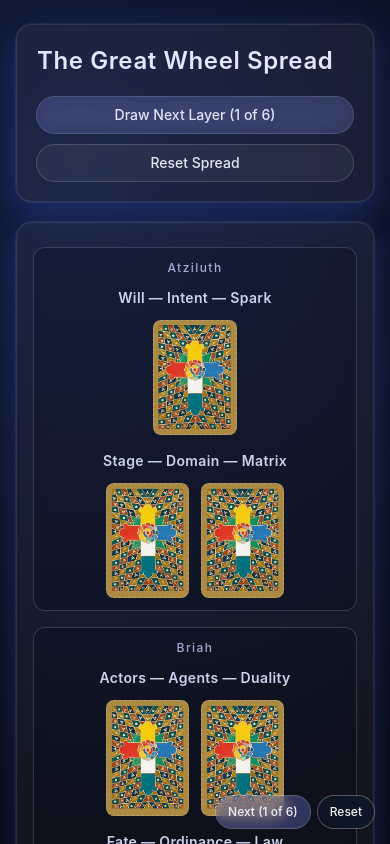
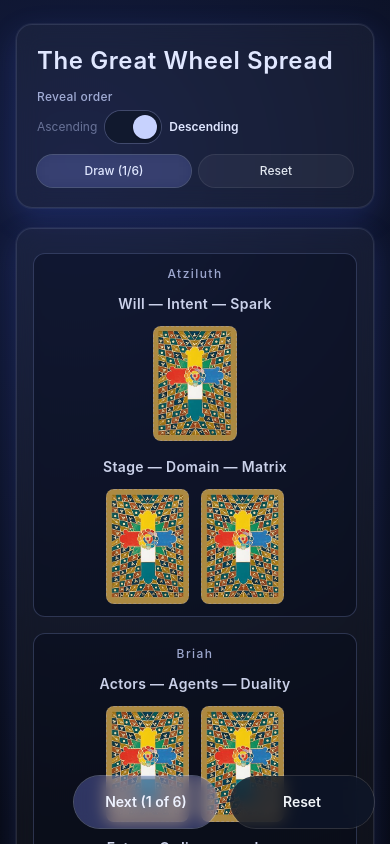
Before and after one commit to kiyotam23/thoth-tarot-spread, a Next.js app: page / in a window 390 px wide. Shown: the top 844 px of the page. Built offline with nearby package versions, Linux system fonts and the light colour scheme.

Commit message:
Initial commit without heavy files

```diff
--- a/app/globals.css
+++ b/app/globals.css
@@ -9,7 +9,215 @@
 body {
   margin: 0;
   min-height: 100vh;
-  background: radial-gradient(circle at 20% 10%, #131c3f 0%, #070a14 45%, #03040b 100%);
+  background: #04060e;
   color: #edf0ff;
   font-family: "Inter", "Noto Sans JP", system-ui, sans-serif;
 }
+
+/* Descending (Atziluth → Assiah): indigo / abyss */
+main[data-theme="descending"] {
+  min-height: 100vh;
+  color: #edf0ff;
+  background: radial-gradient(circle at 20% 10%, #131c3f 0%, #070a14 45%, #03040b 100%);
+}
+
+/* Ascending (Assiah → Atziluth): burgundy / wine */
+main[data-theme="ascending"] {
+  min-height: 100vh;
+  color: #f5e1e6;
+  background: radial-gradient(circle at 18% 8%, #4a1c28 0%, #1e0a10 45%, #0a0305 100%);
+}
+
+main[data-theme="descending"] .spread-outer {
+  border-color: rgba(199, 210, 254, 0.12);
+  background: rgba(255, 255, 255, 0.04);
+  box-shadow:
+    0 0 0 1px rgba(255, 255, 255, 0.05),
+    0 10px 30px rgba(80, 110, 255, 0.2);
+}
+
+main[data-theme="ascending"] .spread-outer {
+  border-color: rgba(200, 80, 100, 0.28);
+  background: rgba(50, 15, 24, 0.35);
+  box-shadow:
+    0 0 0 1px rgba(220, 100, 120, 0.12),
+    0 10px 32px rgba(60, 15, 30, 0.45);
+}
+
+main[data-theme="descending"] .spread-inner {
+  border-color: rgba(165, 180, 252, 0.22);
+  background: rgba(2, 6, 23, 0.35);
+}
+
+main[data-theme="ascending"] .spread-inner {
+  border-color: rgba(180, 70, 90, 0.35);
+  background: rgba(20, 6, 10, 0.45);
+}
+
+main[data-theme="descending"] .spread-title {
+  color: #e0e7ff;
+}
+
+main[data-theme="ascending"] .spread-title {
+  color: #fce8ee;
+}
+
+main[data-theme="descending"] .spread-hint {
+  color: rgba(199, 210, 254, 0.78);
+}
+
+main[data-theme="ascending"] .spread-hint {
+  color: rgba(252, 200, 210, 0.78);
+}
+
+main[data-theme="descending"] .spread-txt-strong {
+  color: #e0e7ff;
+  font-weight: 600;
+}
+
+main[data-theme="ascending"] .spread-txt-strong {
+  color: #ffc9d4;
+  font-weight: 600;
+}
+
+main[data-theme="descending"] .spread-txt-faint {
+  color: rgba(199, 210, 254, 0.45);
+}
+
+main[data-theme="ascending"] .spread-txt-faint {
+  color: rgba(255, 180, 195, 0.45);
+}
+
+main[data-theme="descending"] .spread-world-label {
+  color: rgba(199, 210, 254, 0.78);
+}
+
+main[data-theme="ascending"] .spread-world-label {
+  color: rgba(255, 190, 200, 0.82);
+}
+
+main[data-theme="descending"] .spread-triad {
+  color: rgba(224, 231, 255, 0.9);
+}
+
+main[data-theme="ascending"] .spread-triad {
+  color: rgba(255, 220, 228, 0.92);
+}
+
+main[data-theme="descending"] .spread-toggle {
+  background: rgba(15, 23, 42, 0.8);
+  box-shadow: 0 0 0 1px rgba(199, 210, 254, 0.22);
+}
+main[data-theme="descending"] .spread-toggle:hover {
+  background: rgba(30, 41, 59, 0.8);
+}
+
+main[data-theme="ascending"] .spread-toggle {
+  background: rgba(30, 10, 16, 0.9);
+  box-shadow: 0 0 0 1px rgba(200, 90, 110, 0.35);
+}
+main[data-theme="ascending"] .spread-toggle:hover {
+  background: rgba(50, 18, 28, 0.95);
+}
+
+main[data-theme="descending"] .spread-toggle-knob {
+  background: #c7d2fe;
+  box-shadow: 0 1px 2px rgba(0, 0, 0, 0.35);
+}
+
+main[data-theme="ascending"] .spread-toggle-knob {
+  background: #f9a8c0;
+  box-shadow: 0 1px 2px rgba(0, 0, 0, 0.4);
+}
+
+main[data-theme="descending"] .spread-btn-go {
+  color: #e0e7ff;
+  background: rgba(129, 140, 248, 0.22);
+  box-shadow: 0 0 0 1px rgba(199, 210, 254, 0.28);
+}
+main[data-theme="descending"] .spread-btn-go:hover:not(:disabled) {
+  background: rgba(165, 180, 252, 0.28);
+}
+
+main[data-theme="ascending"] .spread-btn-go {
+  color: #fff0f3;
+  background: rgba(180, 50, 80, 0.28);
+  box-shadow: 0 0 0 1px rgba(240, 120, 140, 0.32);
+}
+main[data-theme="ascending"] .spread-btn-go:hover:not(:disabled) {
+  background: rgba(200, 70, 100, 0.35);
+}
+
+main[data-theme="descending"] .spread-btn-ghost {
+  color: #e2e8f0;
+  background: rgba(255, 255, 255, 0.05);
+  box-shadow: 0 0 0 1px rgba(255, 255, 255, 0.12);
+}
+main[data-theme="descending"] .spread-btn-ghost:hover {
+  background: rgba(255, 255, 255, 0.1);
+}
+
+main[data-theme="ascending"] .spread-btn-ghost {
+  color: #fce8ee;
+  background: rgba(40, 12, 20, 0.55);
+  box-shadow: 0 0 0 1px rgba(200, 100, 120, 0.25);
+}
+main[data-theme="ascending"] .spread-btn-ghost:hover {
+  background: rgba(60, 20, 30, 0.65);
+}
+
+main[data-theme="descending"] .spread-tile {
+  border-color: rgba(255, 255, 255, 0.14);
+  background: rgba(2, 6, 23, 0.45);
+  box-shadow: 0 0 0 1px rgba(255, 255, 255, 0.04);
+}
+main[data-theme="ascending"] .spread-tile {
+  border-color: rgba(240, 160, 175, 0.22);
+  background: rgba(20, 6, 10, 0.55);
+  box-shadow: 0 0 0 1px rgba(200, 80, 100, 0.1);
+}
+
+main[data-theme="descending"] .spread-tile-back {
+  border-color: rgba(165, 180, 252, 0.28);
+  background-color: rgba(2, 6, 23, 0.35);
+}
+main[data-theme="ascending"] .spread-tile-back {
+  border-color: rgba(200, 90, 110, 0.35);
+  background-color: rgba(25, 8, 12, 0.45);
+}
+
+main[data-theme="descending"] .spread-float-next {
+  color: #eef2ff;
+  background: rgba(129, 140, 248, 0.32);
+  box-shadow: 0 0 0 1px rgba(199, 210, 254, 0.35);
+}
+main[data-theme="descending"] .spread-float-next:hover:not(:disabled) {
+  background: rgba(165, 180, 252, 0.38);
+}
+
+main[data-theme="ascending"] .spread-float-next {
+  color: #fff0f3;
+  background: rgba(180, 50, 80, 0.4);
+  box-shadow: 0 0 0 1px rgba(255, 160, 175, 0.35);
+}
+main[data-theme="ascending"] .spread-float-next:hover:not(:disabled) {
+  background: rgba(200, 70, 100, 0.48);
+}
+
+main[data-theme="descending"] .spread-float-reset {
+  color: #f1f5f9;
+  background: rgba(15, 23, 42, 0.72);
+  box-shadow: 0 0 0 1px rgba(255, 255, 255, 0.15);
+}
+main[data-theme="descending"] .spread-float-reset:hover {
+  background: rgba(30, 41, 59, 0.85);
+}
+
+main[data-theme="ascending"] .spread-float-reset {
+  color: #fce8ee;
+  background: rgba(40, 12, 20, 0.78);
+  box-shadow: 0 0 0 1px rgba(200, 100, 120, 0.28);
+}
+main[data-theme="ascending"] .spread-float-reset:hover {
+  background: rgba(60, 20, 32, 0.88);
+}
--- a/app/page.tsx
+++ b/app/page.tsx
@@ -1,7 +1,7 @@
 "use client";
 
 import { motion } from "framer-motion";
-import { useEffect, useRef, useState } from "react";
+import { useEffect, useMemo, useRef, useState } from "react";
 
 type Card = {
   id: string;
@@ -131,6 +131,11 @@ const LAYERS: Layer[] = [
   }
 ];
 
+/** L1 (top, Atziluth) → L6 (bottom, Assiah) — emantion downward on screen */
+const REVEAL_ATZILUTH_TO_ASSIAH: number[] = [0, 1, 2, 3, 4, 5];
+/** L6 (Assiah) → L1 (Atziluth) — return upward on screen */
+const REVEAL_ASSIAH_TO_ATZILUTH: number[] = [5, 4, 3, 2, 1, 0];
+
 function drawUnique(pool: Card[], count: number): Card[] {
   const shuffled = [...pool].sort(() => Math.random() - 0.5);
   return shuffled.slice(0, count);
@@ -143,13 +148,21 @@ function cap(value: string): string {
 export default function Page() {
   const [step, setStep] = useState(0);
   const [drawn, setDrawn] = useState<Record<string, Card[]>>({});
+  /** true = descending: first reveal = Layer 1 (Atziluth, top) … last = Layer 6 (Assiah, bottom) */
+  const [revealAtziluthToAssiah, setRevealAtziluthToAssiah] = useState(true);
   const layerRefs = useRef<Record<string, HTMLDivElement | null>>({});
   const cardBackImage = "/images/card_back.jpg";
+
+  const revealOrder = useMemo(
+    () => (revealAtziluthToAssiah ? REVEAL_ATZILUTH_TO_ASSIAH : REVEAL_ASSIAH_TO_ATZILUTH),
+    [revealAtziluthToAssiah]
+  );
 
   const completed = step === LAYERS.length;
   const nextStep = () => {
     if (step >= LAYERS.length) return;
-    const layer = LAYERS[step];
+    const layerIndex = revealOrder[step];
+    const layer = LAYERS[layerIndex];
     setDrawn((prev) => ({ ...prev, [layer.key]: drawUnique(layer.pool, layer.drawCount) }));
     setStep((prev) => prev + 1);
   };
@@ -157,11 +170,19 @@ export default function Page() {
   const reset = () => {
     setDrawn({});
     setStep(0);
+    window.scrollTo({ top: 0, behavior: "smooth" });
+  };
+
+  const toggleRevealOrder = () => {
+    setRevealAtziluthToAssiah((v) => !v);
+    setDrawn({});
+    setStep(0);
   };
 
   useEffect(() => {
     if (step === 0) return;
-    const openedLayer = LAYERS[step - 1];
+    const layerIndex = revealOrder[step - 1];
+    const openedLayer = LAYERS[layerIndex];
     const target = layerRefs.current[openedLayer.key];
     if (!target) return;
 
@@ -169,7 +190,7 @@ export default function Page() {
       behavior: "smooth",
       block: "center"
     });
-  }, [step]);
+  }, [step, revealOrder]);
 
   useEffect(() => {
     const uniqueImages = Array.from(
@@ -184,7 +205,7 @@ export default function Page() {
 
   function renderCards(layerIndex: number) {
     const layer = LAYERS[layerIndex];
-    const opened = layerIndex < step;
+    const opened = (drawn[layer.key]?.length ?? 0) > 0;
 
     if (opened) {
       const cards = drawn[layer.key] ?? [];
@@ -194,7 +215,7 @@ export default function Page() {
           initial={{ opacity: 0, y: 8, scale: 0.98 }}
           animate={{ opacity: 1, y: 0, scale: 1 }}
           transition={{ duration: 0.2, ease: "easeOut" }}
-          className="overflow-hidden rounded-lg border border-white/15 bg-slate-950/50 shadow-[0_0_0_1px_rgba(255,255,255,0.06)]"
+          className="spread-tile overflow-hidden rounded-lg border"
         >
           <img
             src={card.image}
@@ -210,7 +231,7 @@ export default function Page() {
       <div
         key={`${layer.key}-placeholder-${placeholderIdx}`}
         aria-label="card back"
-        className="h-[7.2rem] w-[5.2rem] rounded-lg border border-dashed border-indigo-200/30 bg-slate-950/30 bg-cover bg-center sm:h-[8.4rem] sm:w-[6rem]"
+        className="spread-tile-back h-[7.2rem] w-[5.2rem] rounded-lg border border-dashed bg-cover bg-center sm:h-[8.4rem] sm:w-[6rem]"
         style={{ backgroundImage: `url(${cardBackImage})` }}
       >
         <span className="sr-only">Card Back</span>
@@ -219,41 +240,79 @@ export default function Page() {
   }
 
   return (
-    <main className="min-h-screen px-4 py-6 sm:px-6 sm:py-8">
+    <main
+      data-theme={revealAtziluthToAssiah ? "descending" : "ascending"}
+      className="min-h-screen px-4 py-6 transition-[background,color] duration-300 sm:px-6 sm:py-8"
+    >
       <div className="mx-auto grid w-full max-w-7xl gap-5 lg:grid-cols-[18rem_minmax(0,1fr)]">
-        <section className="rounded-2xl border border-indigo-100/10 bg-white/5 p-5 shadow-glow backdrop-blur-md lg:sticky lg:top-4 lg:self-start">
-          <h1 className="text-2xl font-semibold tracking-wide text-indigo-100 sm:text-3xl">
+        <section className="spread-outer rounded-2xl border p-5 backdrop-blur-md transition-colors duration-300 lg:sticky lg:top-4 lg:self-start">
+          <h1 className="spread-title text-2xl font-semibold tracking-wide sm:text-3xl">
             The Great Wheel Spread
           </h1>
 
-          <div className="mt-5 flex flex-col gap-3">
+          <div className="mt-3">
+            <p className="spread-hint text-xs font-medium tracking-wide">Reveal order</p>
+            <div className="mt-1.5 flex w-max max-w-full items-center gap-2">
+              <span
+                className={`shrink-0 text-xs ${
+                  !revealAtziluthToAssiah ? "spread-txt-strong" : "spread-txt-faint"
+                }`}
+              >
+                Ascending
+              </span>
+              <button
+                type="button"
+                role="switch"
+                aria-checked={revealAtziluthToAssiah}
+                aria-label="Toggle between descending (Atziluth to Assiah) and ascending (Assiah to Atziluth)"
+                onClick={toggleRevealOrder}
+                className="spread-toggle relative h-8 w-14 shrink-0 rounded-full p-0.5 transition"
+              >
+                <span
+                  aria-hidden
+                  className={`spread-toggle-knob absolute top-1/2 h-6 w-6 -translate-y-1/2 rounded-full transition-all ${
+                    revealAtziluthToAssiah ? "right-1" : "left-1"
+                  }`}
+                />
+              </button>
+              <span
+                className={`shrink-0 text-xs ${
+                  revealAtziluthToAssiah ? "spread-txt-strong" : "spread-txt-faint"
+                }`}
+              >
+                Descending
+              </span>
+            </div>
+          </div>
+
+          <div className="mt-3 flex flex-wrap items-center gap-2">
             <button
               type="button"
               onClick={nextStep}
               disabled={completed}
-              className="rounded-full bg-indigo-400/20 px-5 py-2 text-sm font-medium text-indigo-100 ring-1 ring-indigo-200/30 backdrop-blur transition hover:bg-indigo-300/25 disabled:cursor-not-allowed disabled:opacity-40"
+              className="spread-btn-go min-w-0 flex-1 rounded-full px-3 py-2 text-xs font-medium backdrop-blur transition disabled:cursor-not-allowed disabled:opacity-40"
             >
-              {completed ? "All Layers Revealed" : `Draw Next Layer (${step + 1} of 6)`}
+              {completed ? "All Revealed" : `Draw (${step + 1}/6)`}
             </button>
             <button
               type="button"
               onClick={reset}
-              className="rounded-full bg-white/5 px-5 py-2 text-sm font-medium text-slate-200 ring-1 ring-white/20 transition hover:bg-white/10"
+              className="spread-btn-ghost min-w-0 flex-1 rounded-full px-3 py-2 text-xs font-medium transition"
             >
-              Reset Spread
+              Reset
             </button>
           </div>
         </section>
-        <section className="rounded-2xl border border-indigo-100/10 bg-white/5 px-4 py-6 shadow-glow backdrop-blur-md sm:px-8">
+        <section className="spread-outer rounded-2xl border px-4 py-6 backdrop-blur-md transition-colors duration-300 sm:px-8">
           <div className="flex flex-col items-center gap-4">
             <motion.div
               initial={{ opacity: 0, y: 20 }}
               animate={{ opacity: 1, y: 0 }}
-              className="w-full max-w-md rounded-xl border border-indigo-200/20 bg-slate-950/25 p-3"
+              className="spread-inner w-full max-w-md rounded-xl border p-3 transition-colors duration-300"
             >
-              <p className="mb-3 text-center text-xs font-medium tracking-[0.12em] text-indigo-200/80">Atziluth</p>
+              <p className="spread-world-label mb-3 text-center text-xs font-medium tracking-[0.12em]">Atziluth</p>
               <div className="flex flex-col items-center">
-                <p className="mb-3 text-center text-sm font-semibold tracking-wide text-indigo-100/90">
+                <p className="spread-triad mb-3 text-center text-sm font-semibold tracking-wide">
                   {LAYERS[0].triad.join(" — ")}
                 </p>
                 <div
@@ -264,7 +323,7 @@ export default function Page() {
                 >
                   {renderCards(0)}
                 </div>
-                <p className="mt-4 mb-3 text-center text-sm font-semibold tracking-wide text-indigo-100/90">
+                <p className="spread-triad mt-4 mb-3 text-center text-sm font-semibold tracking-wide">
                   {LAYERS[1].triad.join(" — ")}
                 </p>
                 <div
@@ -281,11 +340,11 @@ export default function Page() {
             <motion.div
               initial={{ opacity: 0, y: 20 }}
               animate={{ opacity: 1, y: 0 }}
-              className="w-full max-w-md rounded-xl border border-indigo-200/20 bg-slate-950/25 p-3"
+              className="spread-inner w-full max-w-md rounded-xl border p-3 transition-colors duration-300"
             >
-              <p className="mb-3 text-center text-xs font-medium tracking-[0.12em] text-indigo-200/80">Briah</p>
+              <p className="spread-world-label mb-3 text-center text-xs font-medium tracking-[0.12em]">Briah</p>
               <div className="flex flex-col items-center">
-                <p className="mb-3 text-center text-sm font-semibold tracking-wide text-indigo-100/90">
+                <p className="spread-triad mb-3 text-center text-sm font-semibold tracking-wide">
                   {LAYERS[2].triad.join(" — ")}
                 </p>
                 <div
@@ -296,7 +355,7 @@ export default function Page() {
                 >
                   {renderCards(2)}
                 </div>
-                <p className="mt-4 mb-3 text-center text-sm font-semibold tracking-wide text-indigo-100/90">
+                <p className="spread-triad mt-4 mb-3 text-center text-sm font-semibold tracking-wide">
                   {LAYERS[3].triad.join(" — ")}
                 </p>
                 <div
@@ -313,10 +372,10 @@ export default function Page() {
             <motion.div
               initial={{ opacity: 0, y: 20 }}
               animate={{ opacity: 1, y: 0 }}
-              className="w-full max-w-md rounded-xl border border-indigo-200/20 bg-slate-950/25 p-3"
+              className="spread-inner w-full max-w-md rounded-xl border p-3 transition-colors duration-300"
             >
-              <p className="mb-3 text-center text-xs font-medium tracking-[0.12em] text-indigo-200/80">Yetzirah</p>
-              <p className="mb-3 text-center text-sm font-semibold tracking-wide text-indigo-100/90">
+              <p className="spread-world-label mb-3 text-center text-xs font-medium tracking-[0.12em]">Yetzirah</p>
+              <p className="spread-triad mb-3 text-center text-sm font-semibold tracking-wide">
                 {LAYERS[4].triad.join(" — ")}
               </p>
               <div
@@ -334,11 +393,11 @@ export default function Page() {
             <motion.div
               initial={{ opacity: 0, y: 20 }}
               animate={{ opacity: 1, y: 0 }}
-              className="w-full max-w-md rounded-xl border border-indigo-200/20 bg-slate-950/25 p-3"
+              className="spread-inner w-full max-w-md rounded-xl border p-3 transition-colors duration-300"
             >
-              <p className="mb-3 text-center text-xs font-medium tracking-[0.12em] text-indigo-200/80">Assiah</p>
+              <p className="spread-world-label mb-3 text-center text-xs font-medium tracking-[0.12em]">Assiah</p>
               <div className="flex flex-col items-center">
-                <p className="mb-3 text-center text-sm font-semibold tracking-wide text-indigo-100/90">
+                <p className="spread-triad mb-3 text-center text-sm font-semibold tracking-wide">
                   {LAYERS[5].triad.join(" — ")}
                 </p>
                 <div
@@ -355,19 +414,19 @@ export default function Page() {
         </section>
       </div>
 
-      <div className="fixed bottom-4 right-4 z-50 flex gap-2 lg:hidden">
+      <div className="fixed bottom-4 right-4 z-50 flex flex-wrap items-stretch justify-end gap-3 lg:hidden">
         <button
           type="button"
           onClick={nextStep}
           disabled={completed}
-          className="rounded-full bg-indigo-400/30 px-3 py-2 text-xs font-medium text-indigo-50 ring-1 ring-indigo-200/40 backdrop-blur transition hover:bg-indigo-300/35 disabled:cursor-not-allowed disabled:opacity-40"
+          className="spread-float-next min-h-[52px] min-w-[9rem] rounded-full px-5 py-3 text-sm font-semibold backdrop-blur transition disabled:cursor-not-allowed disabled:opacity-40"
         >
           {completed ? "Complete" : `Next (${step + 1} of 6)`}
         </button>
         <button
           type="button"
           onClick={reset}
-          className="rounded-full bg-slate-900/70 px-3 py-2 text-xs font-medium text-slate-100 ring-1 ring-white/30 backdrop-blur transition hover:bg-slate-800/80"
+          className="spread-float-reset min-h-[52px] min-w-[9rem] rounded-full px-5 py-3 text-sm font-semibold backdrop-blur transition"
         >
           Reset
         </button>
```
